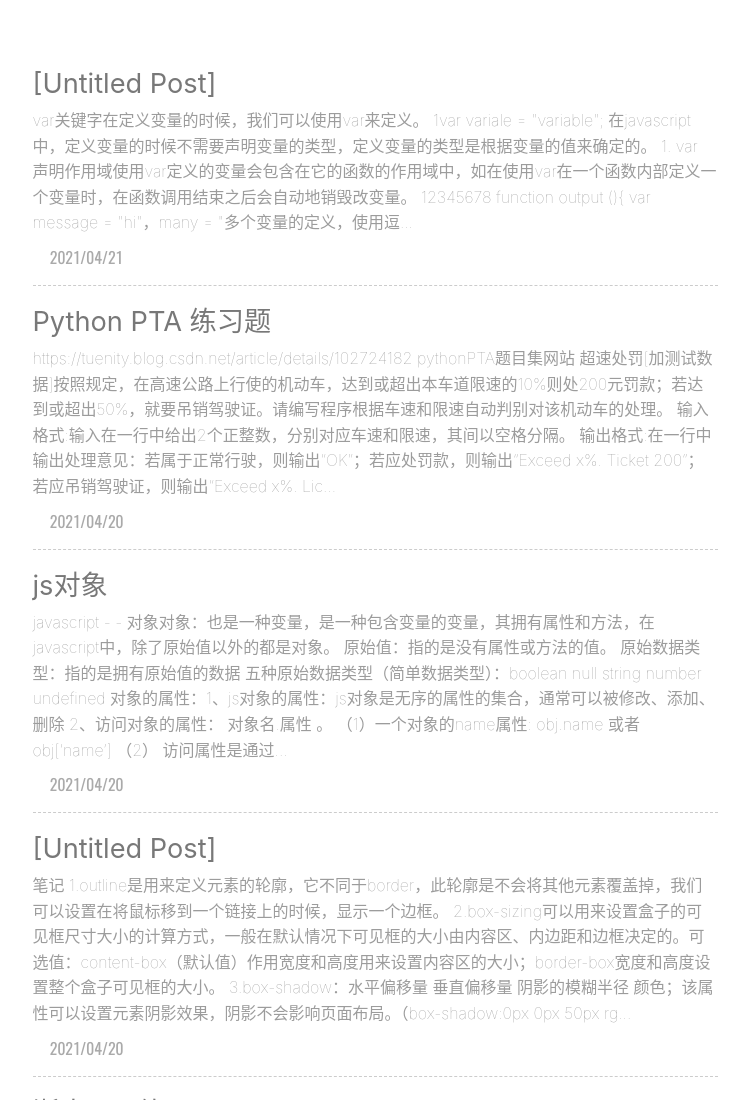
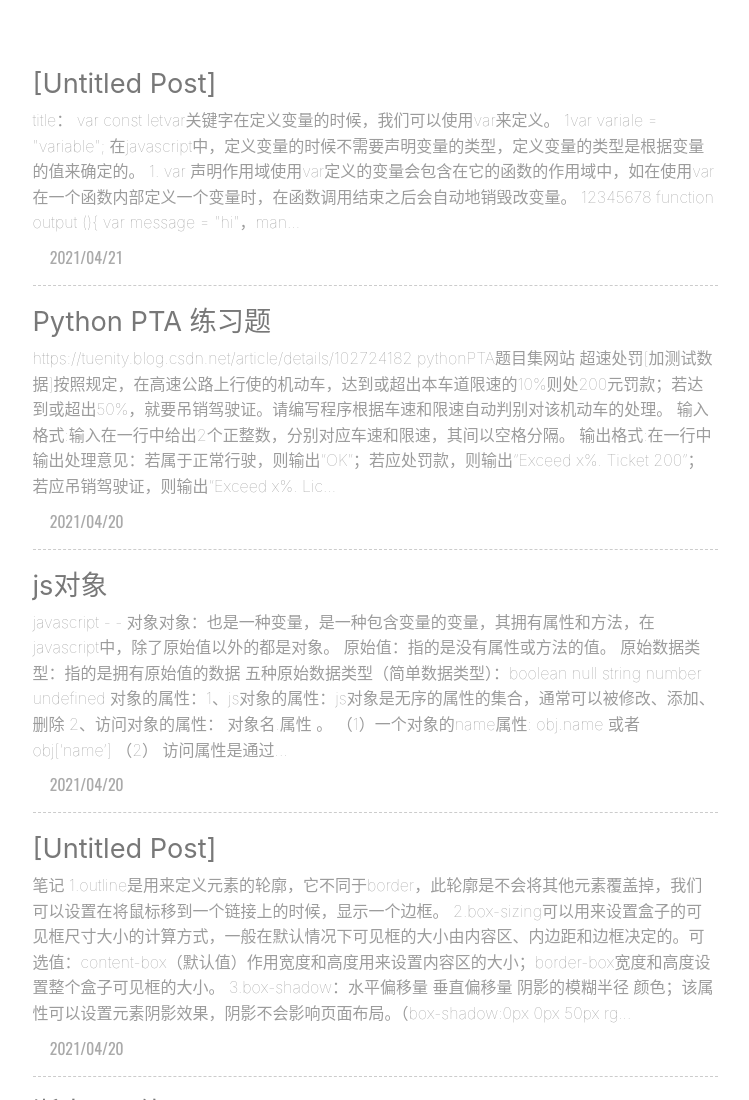
Before and after one commit to qiaimhigh/aimhigh.github.io, a plain HTML site: page archives/2021/04/index.html in a window 1280 px wide. Shown: the top 1100 px of the page, without its empty margins (289-1038 px from the left). Drawn offline with nearby package versions, Linux system fonts and the light colour scheme; some packages are replaced by stand-ins of ours; a script that the page names is missing; a web font is replaced by a local one.

Commit message:
Site updated: 2021-04-21 22:08:17

```diff
--- a/archives/2021/04/index.html
+++ b/archives/2021/04/index.html
@@ -359,12 +359,13 @@
                 <span>[Untitled Post]</span>
         </a>
         <div class="abstract-content">
-            var关键字在定义变量的时候，我们可以使用var来定义。
+
+title： var const letvar关键字在定义变量的时候，我们可以使用var来定义。
 1var variale = &quot;variable&quot;;
 
 在javascript中，定义变量的时候不需要声明变量的类型，定义变量的类型是根据变量的值来确定的。
 1. var 声明作用域使用var定义的变量会包含在它的函数的作用域中，如在使用var在一个函数内部定义一个变量时，在函数调用结束之后会自动地销毁改变量。
-12345678      function output ()&#123;          var message = &quot;hi&quot;，many = &quot;多个变量的定义，使用逗...
+12345678      function output ()&#123;          var message = &quot;hi&quot;，man...
         </div>
         <div class="abstract-post-meta">
             <!-- date  -->
--- a/index.html
+++ b/index.html
@@ -372,12 +372,13 @@ height:50vh;
                 <span>[Untitled Post]</span>
         </a>
         <div class="abstract-content">
-            var关键字在定义变量的时候，我们可以使用var来定义。
+
+title： var const letvar关键字在定义变量的时候，我们可以使用var来定义。
 1var variale = &quot;variable&quot;;
 
 在javascript中，定义变量的时候不需要声明变量的类型，定义变量的类型是根据变量的值来确定的。
 1. var 声明作用域使用var定义的变量会包含在它的函数的作用域中，如在使用var在一个函数内部定义一个变量时，在函数调用结束之后会自动地销毁改变量。
-12345678      function output ()&#123;          var message = &quot;hi&quot;，many = &quot;多个变量的定义，使用逗...
+12345678      function output ()&#123;          var message = &quot;hi&quot;，man...
         </div>
         <div class="abstract-post-meta">
             <!-- date  -->
```
Also changed, not shown: archives/2021/index.html (+3 -2 lines), archives/index.html (+3 -2 lines).
